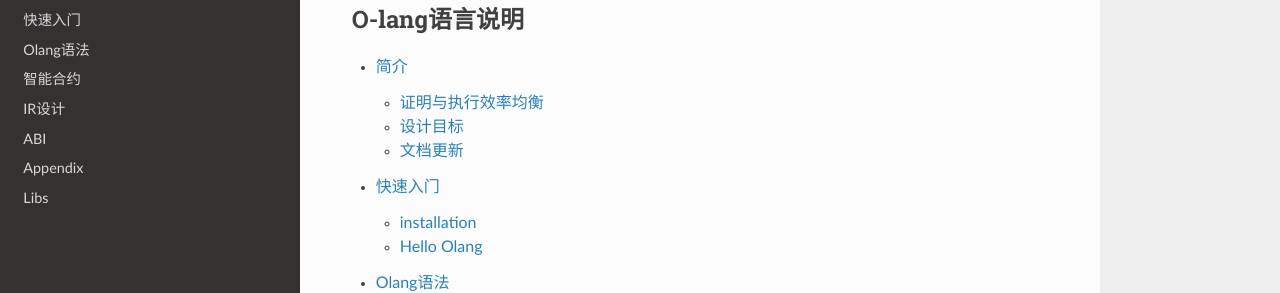
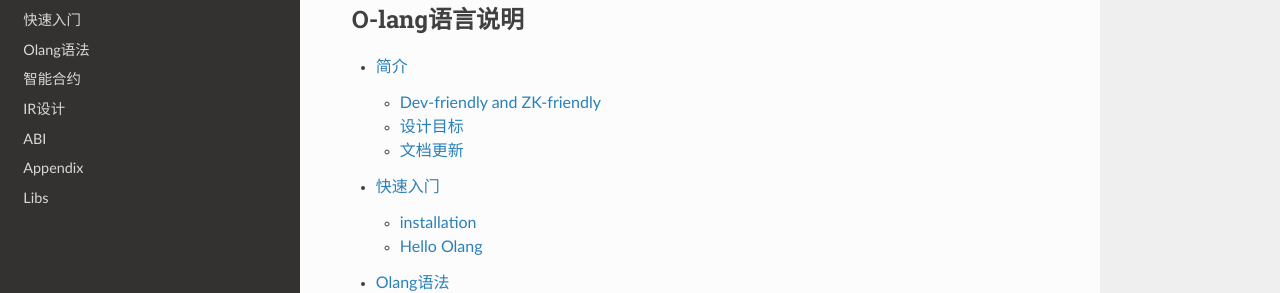
Before and after one commit to Sin7Y/ola-lang, a Sphinx documentation site: the page built from docs/source/index.rst, in a window 1280 px wide and 1101 px high. Shown: the part 161-454 px from the top of the window. Built offline with Sphinx 7.4.7 and the Read the Docs theme 2.0.0, drawn with Linux system fonts in a browser that asks for light colours; some of the changed lines change nothing that is shown.

Commit message:
Update 简介.md
update statements

```diff
--- a/docs/source/简介.md
+++ b/docs/source/简介.md
@@ -4,13 +4,10 @@
 
 现有的ZKP领域编程语言大多需要具备底层电路领域知识不具通用性，或者执行过程难以被ZKP证明和验证。
 
-## 证明与执行效率均衡
+## Dev-friendly and ZK-friendly
 
-Olang从设计之初就考虑到证明的效率与执行效率的均衡：
+从对开发者友好的角度，Olang 的语法接近 c/c++ 和 rust 的语法，这使得大多数开发者可以快速学习并且使用 Olang 开发各种 Dapps；同时，Olang 语言也是 ZK 友好的语言，但我们并没有把 ZK 友好的设计直接暴露给开发者，我们尽可能的使得开发者使用 Olang 语言像使用传统高级语言一样顺畅，例如 rust，然后把对 ZK 友好的设计支持交给编译器和 OlaVM。
 
-- 从容易生成证明角度，Olang参考了[cairo](https://www.cairo-lang.org/) 语言的设计思想，尽可能使后端证明系统证明与验证高效。
-
-- 从开发者友好的角度，Olang的语法与库使用贴近C++和Rust，大多通用语言开发者可快速编写运算程序被后端证明与验证。
 
 ## 设计目标
 
```
